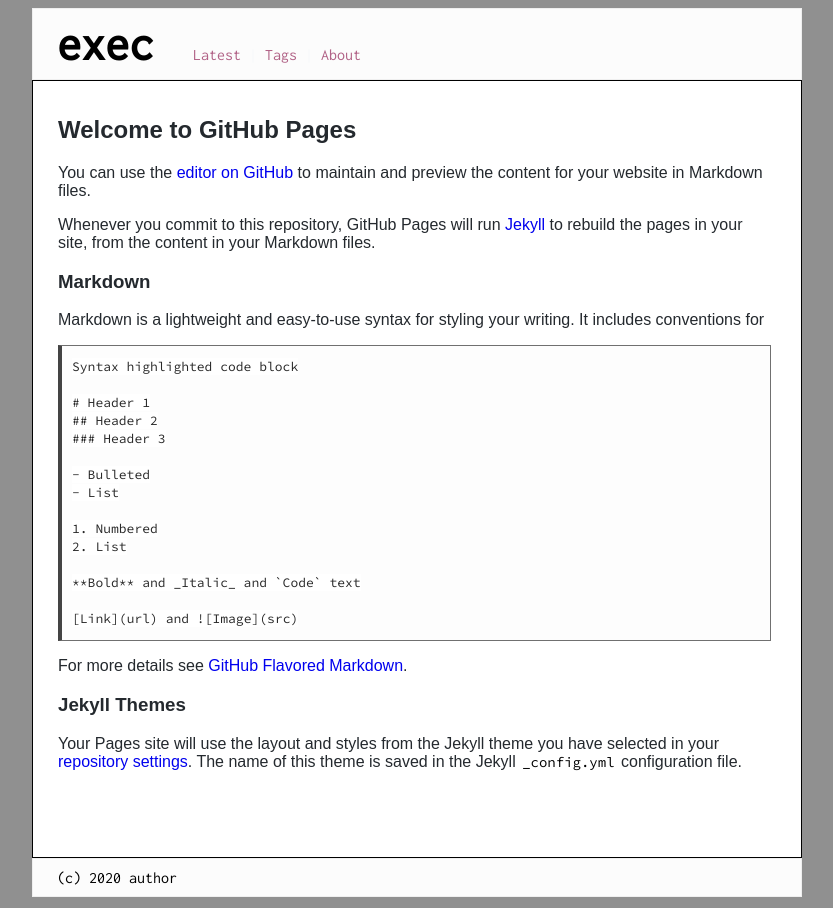
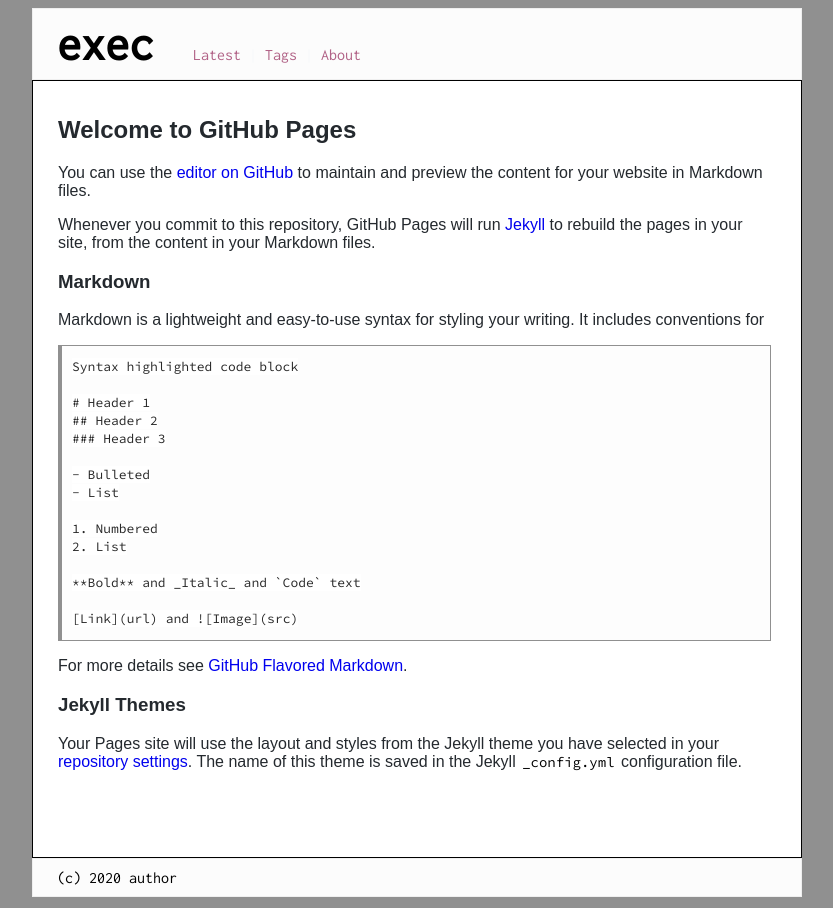
Before and after one commit to execas/execas.github.io, a Jekyll site: the page built from test.md, in a window 1280 px wide. Shown: the whole page, without its empty margins (223-1056 px from the left). Built offline with Jekyll 4.4.1, drawn with Linux system fonts in a browser that asks for light colours; our own code applies the rules of GitHub Pages for plain Markdown files.

Commit message:
Update execas.css

```diff
--- a/css/execas.css
+++ b/css/execas.css
@@ -34,8 +34,8 @@ pre {
      padding-bottom: 12px;
      padding-top: 12px;
      white-space: pre;
-     border: 1px solid #707070;
-     border-left:4px solid #444444;
+     border: 1px solid #909090;
+     border-left:4px solid #909090;
      overflow: auto;
      color:#000000;
      /*border-radius: 5px 5px 5px 5px;     */
```
